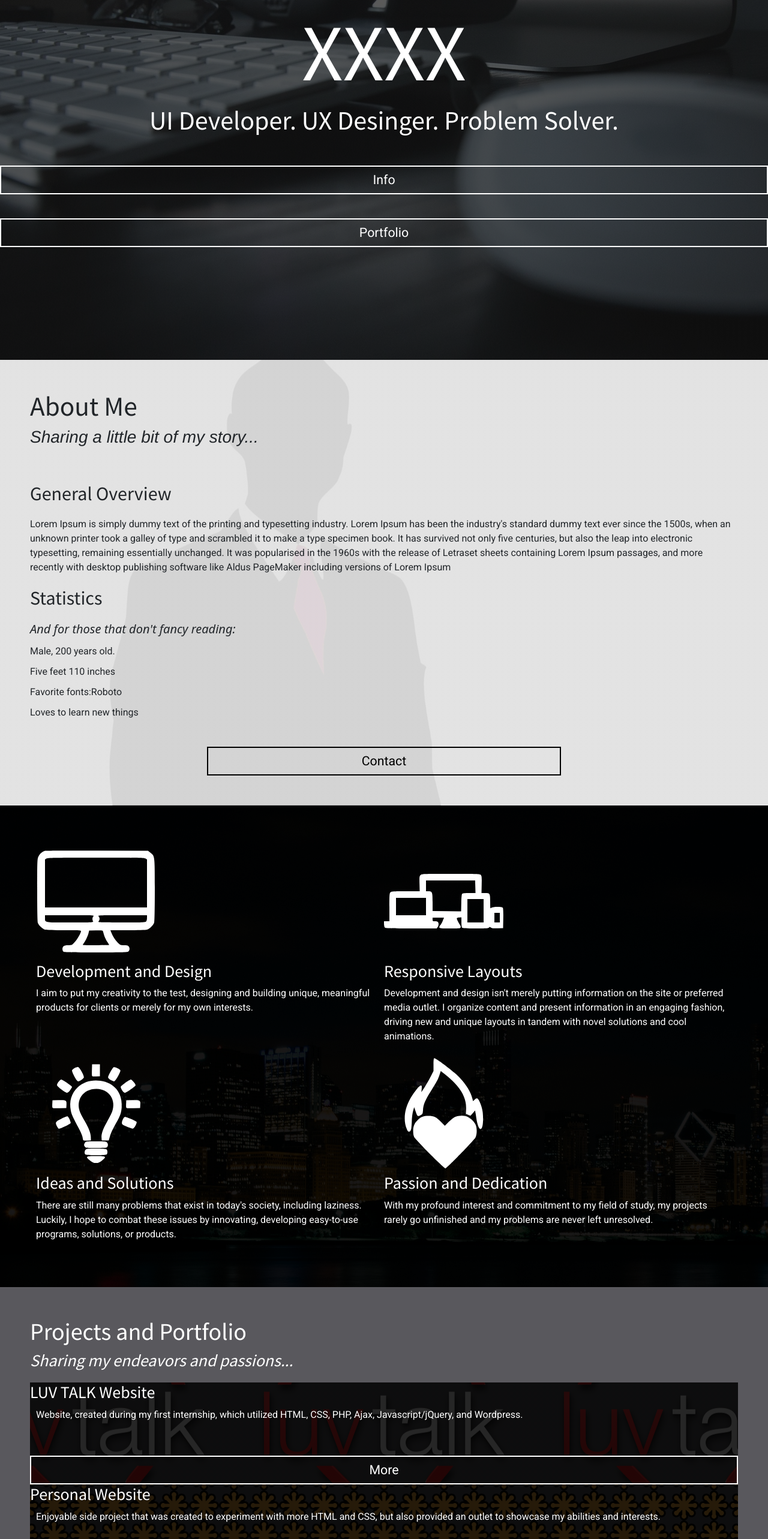
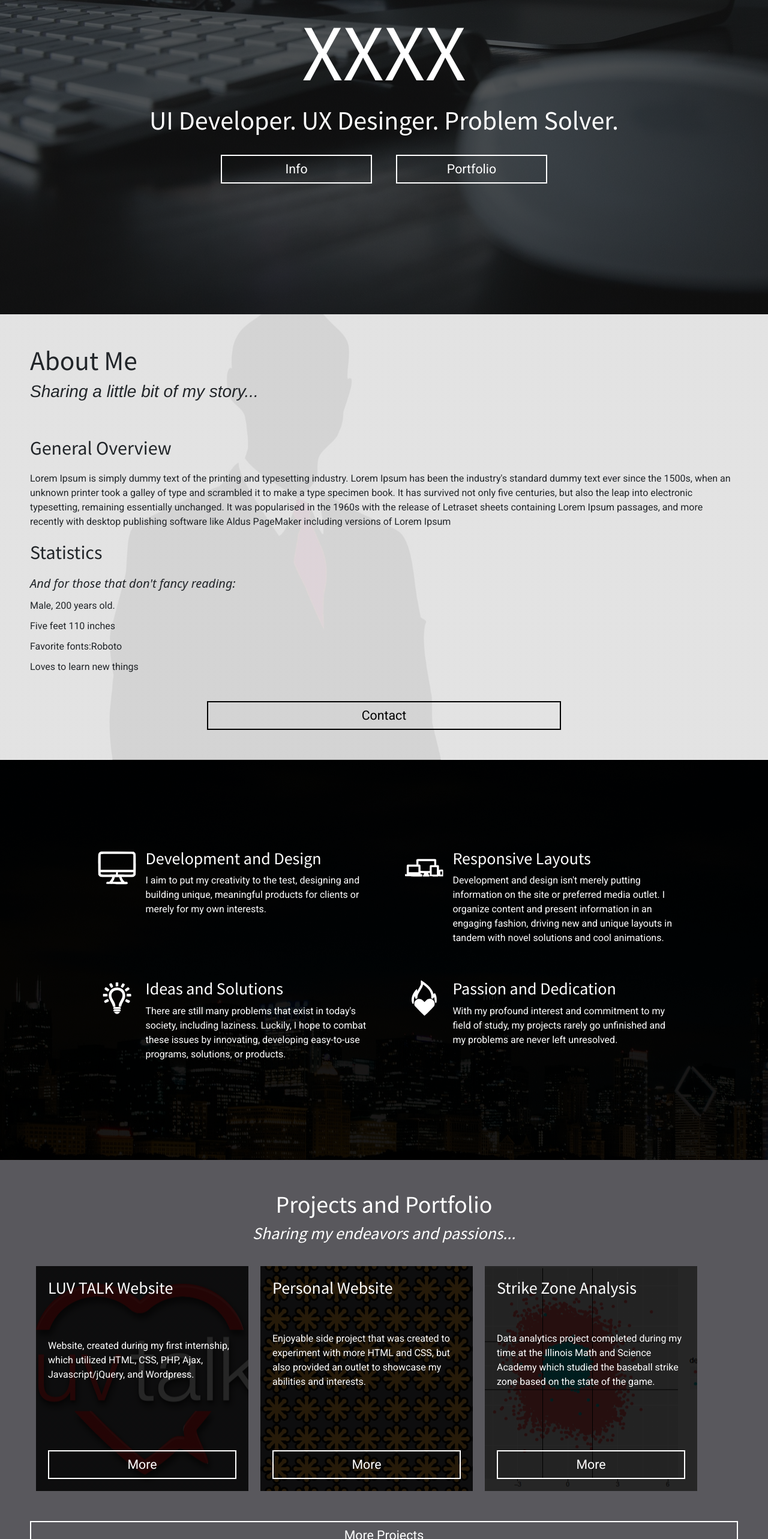
Before and after one commit to catalinuh/personal-website-evaluation, a React (Create React App) app: page / in a window 1280 px wide. Shown: the part 234-2800 px from the top of the page at 60% size. Built offline with nearby package versions, Linux system fonts and the light colour scheme.

Commit message:
update: Styling is a lot more responsive now

```diff
--- a/public/style.css
+++ b/public/style.css
@@ -243,7 +243,7 @@ html {
 }
 .contact {
   background-color: #3a3a3a;
-  padding: 50px 150px;
+  padding: 50px 20%;
   color: white;
 }
 .contact input,
@@ -288,7 +288,6 @@ textarea {
 .footer {
   background-color: black;
   color: white;
-  padding: 50px 0;
   font-family: 'Roboto', Helvetica, serif;
 }
 
@@ -296,12 +295,7 @@ textarea {
 .footer h4 {
   font-family: 'Source Sans Pro', Arial, sans-serif;
 }
-.facebook,
-.linkedin,
-.pinterest,
-.email-icon {
-  padding: 31%;
-}
+
 .footer img {
   background-color: #8a8a8a;
   -webkit-transition: all 200ms ease-out;
@@ -355,11 +349,37 @@ textarea {
   align-self: flex-end;
 }
 
-a {
+li > a {
   text-decoration: none;
 }
 
 /* Hero */
+.banner-buttons {
+  display: flex;
+  flex-flow: row wrap;
+  justify-content: center;
+  margin: 10px;
+}
+
+.btn.hero {
+  width: 20%;
+  margin: 20px;
+}
+
+@media (max-width: 700px) {
+  .banner-buttons {
+    display: flex;
+    flex-flow: column wrap;
+    justify-content: center;
+    align-items: center;
+    margin: 10px;
+  }
+
+  .btn.hero {
+    width: 90%;
+    margin: 20px;
+  }
+}
 
 /* About Me */
 .about#about {
@@ -382,9 +402,221 @@ a {
 /* Summary */
 
 .summary {
-  display: grid;
-  grid-template-columns: 1fr 1fr;
-  padding: 60px;
+  display: flex;
+  flex-direction: column;
+  padding: 10%;
+}
+
+.summary > * {
+  padding: 20px;
+}
+
+.summary > * > * {
+  margin: 0 auto;
+}
+
+/* For a larger screen */
+@media (min-width: 600px) {
+  .summary {
+    display: grid;
+    grid-template-columns: 1fr 1fr;
+    padding: 10%;
+  }
+
+  .summary > * {
+    display: grid;
+    grid-template-columns: auto 80%;
+  }
+
+  .summary > * > * > img {
+    width: 5vw;
+    height: 5vw;
+  }
 }
 
 /* Projects and Portfolio */
+.projects {
+  display: flex;
+  flex-flow: column wrap;
+}
+
+.projects-header,
+.projects-header-quote {
+  text-align: center;
+}
+
+.projects-list {
+  display: flex;
+  flex-flow: row wrap;
+}
+
+.luvtalk-project,
+.personal-website-project,
+.strike-zone-project {
+  display: flex;
+  flex-direction: column;
+  justify-content: space-between;
+  width: 30%;
+  margin: 10px;
+  min-height: 375px;
+  padding: 20px;
+}
+
+.luvtalk-project > p,
+.personal-website-project > p,
+.strike-zone-project > p {
+  padding: 0px;
+}
+
+.btn.more {
+  margin-bottom: 0px;
+}
+
+@media (max-width: 700px) {
+  .luvtalk-project,
+  .personal-website-project,
+  .strike-zone-project {
+    width: 100%;
+    min-height: 0px;
+  }
+}
+
+/* Contact */
+.contact#contact {
+  display: flex;
+  flex-flow: column wrap;
+  justify-content: center;
+  align-items: center;
+}
+
+.contact-form-body {
+  width: 100%;
+}
+
+@media (min-width: 700px) {
+  .contact#contact {
+    display: grid;
+    grid-template-columns: 1fr 1fr;
+    padding: 5%;
+  }
+
+  .contact-header {
+    grid-row: 1;
+    grid-column: 1 / span 2;
+    margin: 0 auto;
+  }
+
+  .contact-header-quote {
+    grid-row: 2;
+    grid-column: 1 / span 2;
+    margin: 0 auto;
+  }
+
+  .contact-instructions {
+    grid-row: 3;
+    grid-column: 1;
+  }
+
+  .contact-form-body > form {
+    grid-row: 3;
+    grid-column: 2;
+    width: 100%;
+    margin-top: 0px;
+    display: grid;
+    grid-template-columns: 1fr 1fr;
+  }
+
+  .firstname {
+    grid-row: 1;
+    grid-column: 1;
+    padding-right: 20px;
+  }
+
+  .lastname {
+    grid-row: 1;
+    grid-column: 2;
+  }
+
+  .email {
+    grid-row: 2;
+    grid-column: 1 / span 2;
+  }
+
+  .message {
+    grid-row: 3;
+    grid-column: 1 / span 2;
+  }
+
+  .submit-contact {
+    grid-row: 4;
+    grid-column: 1 / span 2;
+  }
+}
+
+/* Footer */
+.footer {
+  padding: 10%;
+  padding-top: 0px;
+  padding-bottom: 0px;
+}
+
+* > a > .img-responsive {
+  width: 5vw;
+  height: 5vw;
+  margin: 5vw;
+}
+
+.media-links {
+  display: flex;
+  flex-flow: row wrap;
+  justify-content: center;
+  align-items: center;
+}
+
+@media (min-width: 700px) {
+  .footer {
+    display: grid;
+    grid-template-columns: 33% repeat(4, 1fr);
+  }
+
+  .media-links {
+    grid-row: 1;
+    grid-column: 1 / span 5;
+  }
+
+  .personal-contact {
+    grid-row: 2;
+    grid-column: 1 / span 5;
+    display: flex;
+    flex-flow: row wrap;
+    justify-content: center;
+  }
+
+  .personal-contact > * {
+    padding: 20px;
+  }
+
+  .company-information {
+    grid-row: 3;
+    grid-column: 1;
+  }
+  .home-footer {
+    grid-row: 3;
+    grid-column: 2;
+  }
+
+  .portfolio-footer {
+    grid-row: 3;
+    grid-column: 3;
+  }
+
+  .resume-footer {
+    grid-row: 3;
+    grid-column: 4;
+  }
+
+  .contact-footer {
+    grid-row: 3;
+    grid-column: 5;
+  }
+}
--- a/src/components/Footer.js
+++ b/src/components/Footer.js
@@ -43,12 +43,14 @@ const Footer = () => {
         </div>
       </div>
 
-      <div className="personal-contact phone">
-        <h4>Phone: XXXXXX</h4>
-      </div>
+      <div className="personal-contact">
+        <div className="phone">
+          <h4>Phone: XXXXXX</h4>
+        </div>
 
-      <div className="personal-contact email-personal-contact">
-        <h4>Email: XXXXX@gmail.com</h4>
+        <div className="email-personal-contact">
+          <h4>Email: XXXXX@gmail.com</h4>
+        </div>
       </div>
 
       <div className="company-information">
--- a/src/components/Hero.js
+++ b/src/components/Hero.js
@@ -10,11 +10,11 @@ const Hero = () => {
       </div>
 
       <div className="banner-buttons">
-        <a className="btn btn-default btn-border" href="#about">
+        <a className="btn btn-default btn-border hero" href="#about">
           Info
         </a>
 
-        <a className="btn btn-default btn-border" href="#projects">
+        <a className="btn btn-default btn-border hero" href="#projects">
           Portfolio
         </a>
       </div>
--- a/src/components/ProjectsAndPortfolio.js
+++ b/src/components/ProjectsAndPortfolio.js
@@ -9,14 +9,15 @@ const ProjectsAndPortfolio = () => {
         <h3>Sharing my endeavors and passions...</h3>
       </div>
 
+      <div className="projects-list">
         <div className="luvtalk-project">
           <h3>LUV TALK Website</h3>
           <p>
-          Website, created during my first internship, which utilized HTML, CSS,
-          PHP, Ajax, Javascript/jQuery, and Wordpress.
+            Website, created during my first internship, which utilized HTML,
+            CSS, PHP, Ajax, Javascript/jQuery, and Wordpress.
           </p>
           <div className="project-more-info">
-          <a className="btn btn-default btn-border" href="#">
+            <a className="btn btn-default btn-border more" href="#">
               More
             </a>
           </div>
@@ -30,7 +31,7 @@ const ProjectsAndPortfolio = () => {
             interests.
           </p>
           <div className="project-more-info">
-          <a className="btn btn-default btn-border" href="#">
+            <a className="btn btn-default btn-border more" href="#">
               More
             </a>
           </div>
@@ -44,9 +45,10 @@ const ProjectsAndPortfolio = () => {
             the state of the game.
           </p>
           <div className="project-more-info">
-          <a className="btn btn-default btn-border" href="#">
+            <a className="btn btn-default btn-border more" href="#">
               More
             </a>
+          </div>
         </div>
       </div>
 
```
Lines whose indentation alone changed are shown as unchanged.
